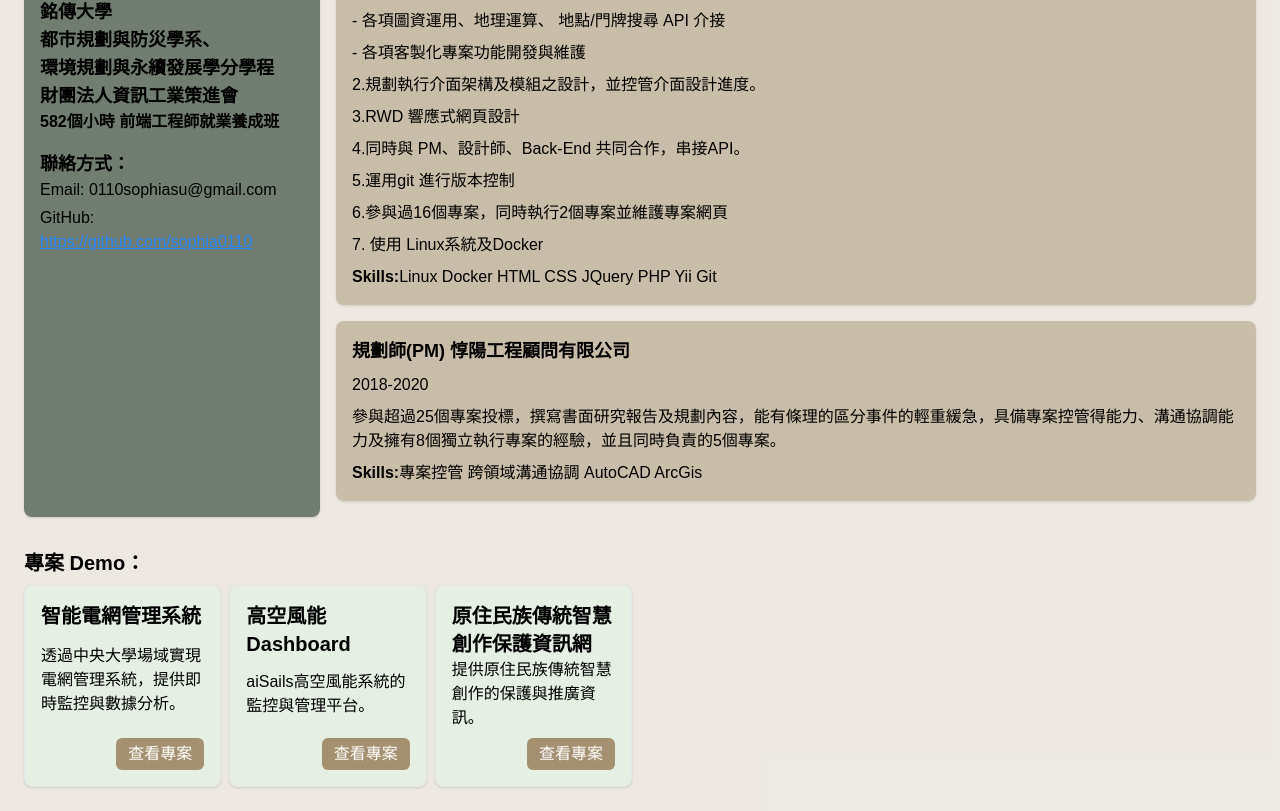
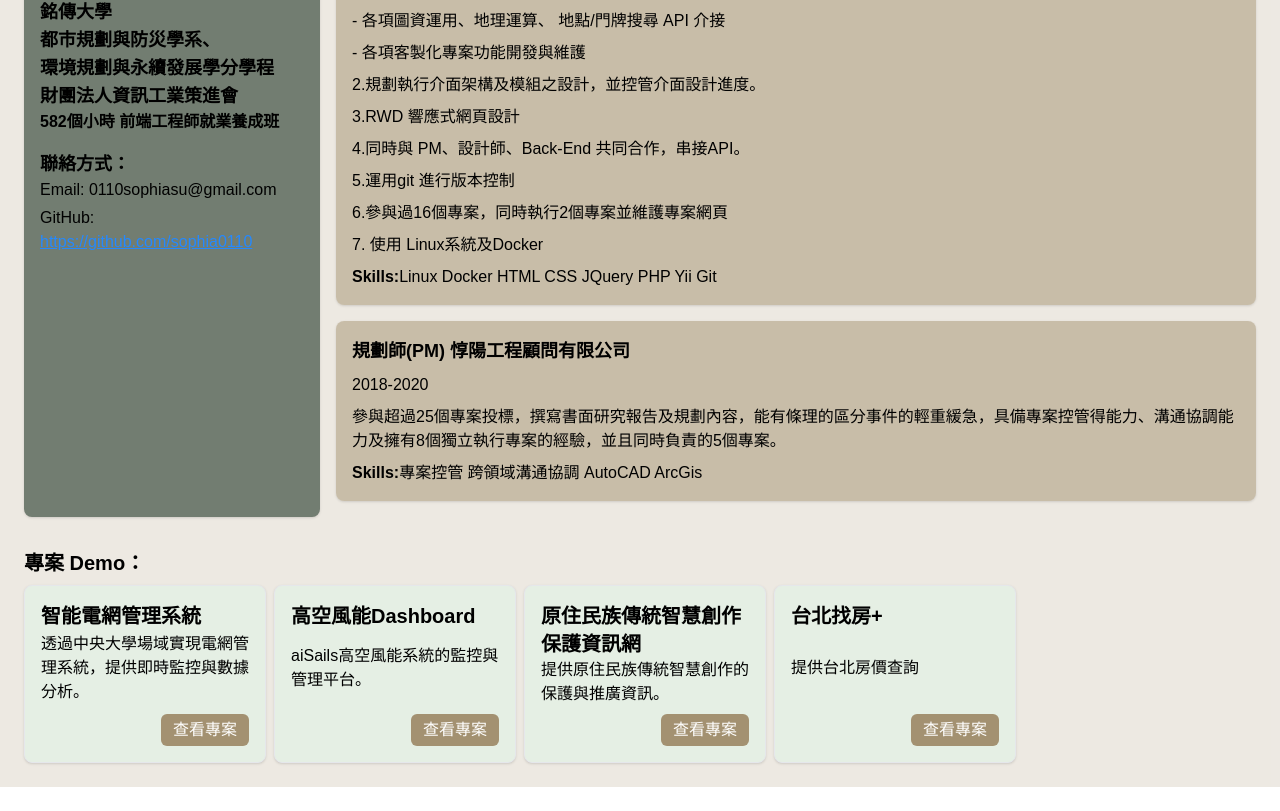
Before and after one commit to sophia0110/resume, a Next.js app: page / in a window 1280 px wide. Shown: the part 515-1326 px from the top of the page. After the commit the page ends 1302 px from the top, so only its background shows below. Built offline with nearby package versions, Linux system fonts and the light colour scheme.

Commit message:
feat: ui

```diff
--- a/app/components/List/ProjectList.tsx
+++ b/app/components/List/ProjectList.tsx
@@ -26,21 +26,26 @@ const ProjectList = () => {
       name: "原住民族傳統智慧創作保護資訊網",
       description: "提供原住民族傳統智慧創作的保護與推廣資訊。",
       url: "https://www.titic.cip.gov.tw/",
-    },
+    },{
+      id:4,
+      name:"台北找房+",
+      description:"提供台北房價查詢",
+      url:"https://househunt.land.gov.taipei/"
+    }
   ];
   return (
-    <ul className="list-disc list-inside  justify-between flex space-x-2  ">
+    <ul className="list-disc list-inside justify-between flex space-x-2 w-full">
       {projects.map((project) => (
         <div
           key={project.id}
           className=" border p-4 rounded-lg shadow w-full flex flex-col justify-between bg-primary-100 "
         >
-          <div className="font-bold text-xl">{project.name}</div>
+          <div className="font-bold text-xl w-52">{project.name}</div>
           <div>{project.description}</div>
           <div className="mt-2 justify-end flex">
             <button className="bg-secondary-400 text-white px-3 py-1  hover:bg-secondary-600 rounded-md">
               {project.url && (
-                <a href={project.url} className=" hover:underline">
+                <a href={project.url} className=" hover:underline" target="_blank">
                   查看專案
                 </a>
               )}
```
